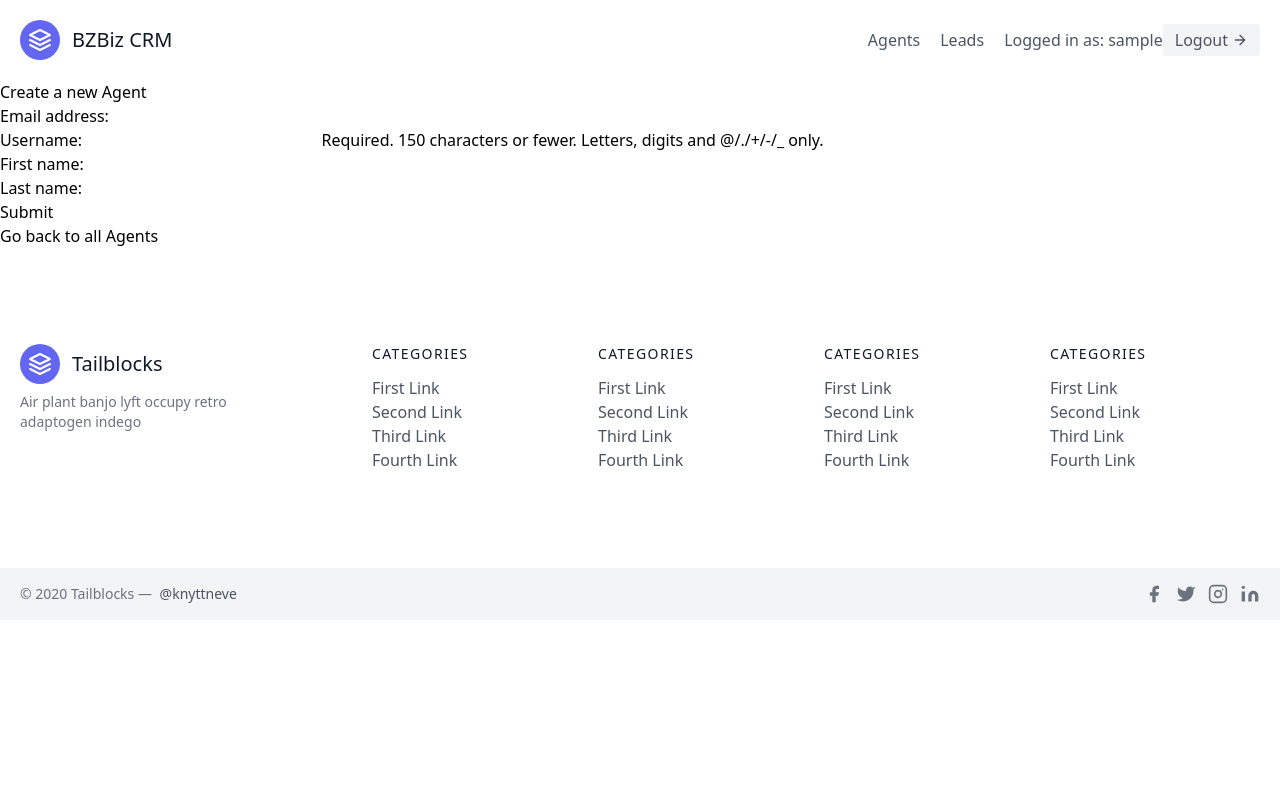
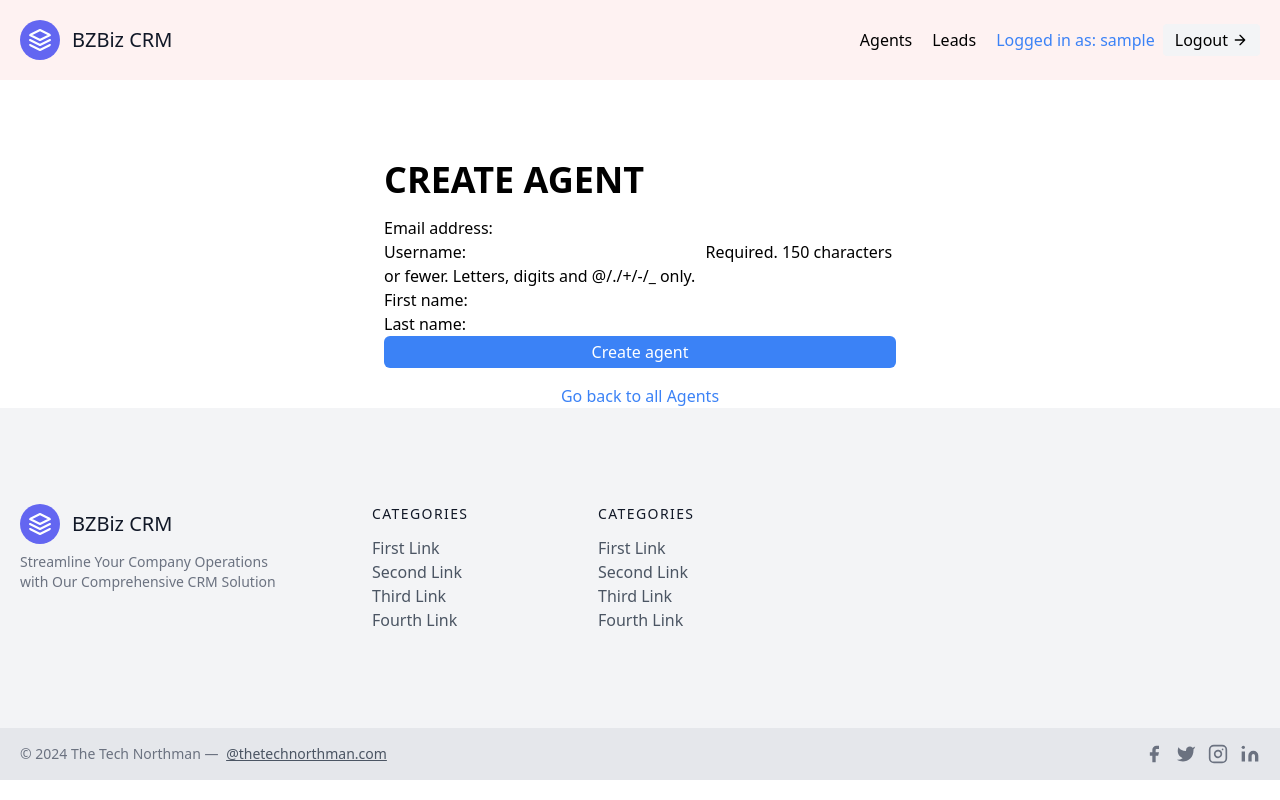
Before and after one commit to HongDucAnhNguyen/BZBiz-CRM, a Django app: page /agents/create/ in a window 1280 px wide. Run offline with Django 3.2, Linux system fonts and the light colour scheme; the visitor is signed in with stand-in values (Sample User, id 1); some libraries are stand-ins or nearby versions.

Commit message:
styling touchups

```diff
--- a/agents/templates/agents/agents_create.html
+++ b/agents/templates/agents/agents_create.html
@@ -1,15 +1,22 @@
 {% extends 'base.html' %}
+{% load tailwind_filters %}
+
 {% block content %}
-<h3>
-    Create a new Agent
-</h3>
+<div class="max-w-lg mx-auto mt-20">
+    <h1 class="text-4xl mb-4 font-bold dark:text-white">CREATE AGENT</h1>
 
-<form method="POST">
-    {% csrf_token %}
-    {{form.as_p}}
-    <input type="submit">
-</form>
-<a href="{% url 'agents:all_agents' %}">
-    Go back to all Agents
-</a>
+    <form method="POST">
+        {% csrf_token %}
+        {{form | crispy}}
+        <button type="submit" class="w-full bg-blue-500
+        hover:bg-blue-500 px-3 py-1 rounded-md text-white">Create agent
+        </button>
+    </form>
+</div>
+<div class="text-center mt-4">
+    <a class="text-blue-500" href="{% url 'agents:all_agents' %}">
+        Go back to all Agents
+    </a>
+</div>
+
 {% endblock content%}
--- a/agents/views.py
+++ b/agents/views.py
@@ -1,11 +1,16 @@
-from django.shortcuts import render, reverse
+from django.shortcuts import reverse
 from django.views.generic import (
     TemplateView, ListView, DetailView, UpdateView, DeleteView, CreateView)
-from django.contrib.auth.mixins import LoginRequiredMixin
 from .forms import AgentModelForm
 from leads.models import Agent
 from .utils import OrganizerRoleCheckerAndLoginRequiredMixin, CustomRawPasswordGenerator
 from django.core.mail import send_mail
+import environ
+
+env = environ.Env(
+    # set casting, default value
+    DEBUG=(bool, False)
+)
 
 
 class AllAgentsView(OrganizerRoleCheckerAndLoginRequiredMixin, ListView):
@@ -55,7 +60,7 @@
             subject="You are invited to be an agent",
             message=("Hello staff, you were added as an agent on the system. Please log in to start"
                      "working"),
-            from_email="bzbizcrm@mail.com",
+            from_email=env("DEFAULT_FROM_EMAIL"),
             recipient_list=[user_account_for_agent_user.email]
         )
 
--- a/bzbizcrm/settings.py
+++ b/bzbizcrm/settings.py
@@ -144,6 +144,7 @@
 
 AUTH_USER_MODEL = 'leads.CustomUser'
 EMAIL_BACKEND = "django.core.mail.backends.console.EmailBackend"
+
 LOGIN_REDIRECT_URL = '/'
 LOGOUT_REDIRECT_URL = '/'
 LOGIN_URL = '/login'
--- a/templates/base.html
+++ b/templates/base.html
@@ -15,12 +15,24 @@
 </head>
 <body>
 
-<div class="max-w-7xl mx-auto">
+<div class=" bg-red-50">
+    <div class="max-w-7xl mx-auto">
+
     {% include 'navbar.html' %}
+    </div>
+
+</div>
+
+
     {% block content %}
     {% endblock content%}
-    {% include 'footer.html' %}
+
 </div>
+
+{% include 'footer.html' %}
+
+
+
 
 
 </body>
--- a/templates/footer.html
+++ b/templates/footer.html
@@ -1,13 +1,16 @@
-<footer class="text-gray-600 body-font">
+<footer class="text-gray-600 body-font bg-gray-100">
     <div class="container px-5 py-24 mx-auto flex md:items-center lg:items-start md:flex-row md:flex-nowrap flex-wrap flex-col">
         <div class="w-64 flex-shrink-0 md:mx-0 mx-auto text-center md:text-left">
             <a class="flex title-font font-medium items-center md:justify-start justify-center text-gray-900">
-        <svg xmlns="http://www.w3.org/2000/svg" fill="none" stroke="currentColor" stroke-linecap="round" stroke-linejoin="round" stroke-width="2" class="w-10 h-10 text-white p-2 bg-indigo-500 rounded-full" viewBox="0 0 24 24">
+                <svg xmlns="http://www.w3.org/2000/svg" fill="none" stroke="currentColor" stroke-linecap="round"
+                     stroke-linejoin="round" stroke-width="2"
+                     class="w-10 h-10 text-white p-2 bg-indigo-500 rounded-full" viewBox="0 0 24 24">
                     <path d="M12 2L2 7l10 5 10-5-10-5zM2 17l10 5 10-5M2 12l10 5 10-5"></path>
                 </svg>
-        <span class="ml-3 text-xl">Tailblocks</span>
+                <span class="ml-3 text-xl">BZBiz CRM</span>
             </a>
-      <p class="mt-2 text-sm text-gray-500">Air plant banjo lyft occupy retro adaptogen indego</p>
+            <p class="mt-2 text-sm text-gray-500">Streamline Your Company Operations with Our Comprehensive CRM
+                Solution</p>
         </div>
         <div class="flex-grow flex flex-wrap md:pl-20 -mb-10 md:mt-0 mt-10 md:text-left text-center">
             <div class="lg:w-1/4 md:w-1/2 w-full px-4">
@@ -44,67 +47,42 @@
                     </li>
                 </nav>
             </div>
-      <div class="lg:w-1/4 md:w-1/2 w-full px-4">
-        <h2 class="title-font font-medium text-gray-900 tracking-widest text-sm mb-3">CATEGORIES</h2>
-        <nav class="list-none mb-10">
-          <li>
-            <a class="text-gray-600 hover:text-gray-800">First Link</a>
-          </li>
-          <li>
-            <a class="text-gray-600 hover:text-gray-800">Second Link</a>
-          </li>
-          <li>
-            <a class="text-gray-600 hover:text-gray-800">Third Link</a>
-          </li>
-          <li>
-            <a class="text-gray-600 hover:text-gray-800">Fourth Link</a>
-          </li>
-        </nav>
-      </div>
-      <div class="lg:w-1/4 md:w-1/2 w-full px-4">
-        <h2 class="title-font font-medium text-gray-900 tracking-widest text-sm mb-3">CATEGORIES</h2>
-        <nav class="list-none mb-10">
-          <li>
-            <a class="text-gray-600 hover:text-gray-800">First Link</a>
-          </li>
-          <li>
-            <a class="text-gray-600 hover:text-gray-800">Second Link</a>
-          </li>
-          <li>
-            <a class="text-gray-600 hover:text-gray-800">Third Link</a>
-          </li>
-          <li>
-            <a class="text-gray-600 hover:text-gray-800">Fourth Link</a>
-          </li>
-        </nav>
+
+
         </div>
     </div>
-  </div>
-  <div class="bg-gray-100">
-    <div class="container mx-auto py-4 px-5 flex flex-wrap flex-col sm:flex-row">
-      <p class="text-gray-500 text-sm text-center sm:text-left">© 2020 Tailblocks —
-        <a href="https://twitter.com/knyttneve" rel="noopener noreferrer" class="text-gray-600 ml-1" target="_blank">@knyttneve</a>
+    <div class="bg-gray-200  ">
+
+        <div class="container  mx-auto py-4 px-5 flex flex-wrap flex-col sm:flex-row">
+            <p class="text-gray-500 text-sm text-center sm:text-left">© 2024 The Tech Northman —
+                <a href="https://thetechnorthman.com" rel="noopener noreferrer" class="text-gray-600 ml-1 underline"
+                   target="_blank">@thetechnorthman.com</a>
             </p>
             <span class="inline-flex sm:ml-auto sm:mt-0 mt-2 justify-center sm:justify-start">
             <a class="text-gray-500">
-          <svg fill="currentColor" stroke-linecap="round" stroke-linejoin="round" stroke-width="2" class="w-5 h-5" viewBox="0 0 24 24">
+              <svg fill="currentColor" stroke-linecap="round" stroke-linejoin="round" stroke-width="2" class="w-5 h-5"
+                   viewBox="0 0 24 24">
                 <path d="M18 2h-3a5 5 0 00-5 5v3H7v4h3v8h4v-8h3l1-4h-4V7a1 1 0 011-1h3z"></path>
               </svg>
             </a>
         <a class="ml-3 text-gray-500">
-          <svg fill="currentColor" stroke-linecap="round" stroke-linejoin="round" stroke-width="2" class="w-5 h-5" viewBox="0 0 24 24">
+          <svg fill="currentColor" stroke-linecap="round" stroke-linejoin="round" stroke-width="2" class="w-5 h-5"
+               viewBox="0 0 24 24">
             <path d="M23 3a10.9 10.9 0 01-3.14 1.53 4.48 4.48 0 00-7.86 3v1A10.66 10.66 0 013 4s-4 9 5 13a11.64 11.64 0 01-7 2c9 5 20 0 20-11.5a4.5 4.5 0 00-.08-.83A7.72 7.72 0 0023 3z"></path>
           </svg>
         </a>
         <a class="ml-3 text-gray-500">
-          <svg fill="none" stroke="currentColor" stroke-linecap="round" stroke-linejoin="round" stroke-width="2" class="w-5 h-5" viewBox="0 0 24 24">
+          <svg fill="none" stroke="currentColor" stroke-linecap="round" stroke-linejoin="round" stroke-width="2"
+               class="w-5 h-5" viewBox="0 0 24 24">
             <rect width="20" height="20" x="2" y="2" rx="5" ry="5"></rect>
             <path d="M16 11.37A4 4 0 1112.63 8 4 4 0 0116 11.37zm1.5-4.87h.01"></path>
           </svg>
         </a>
         <a class="ml-3 text-gray-500">
-          <svg fill="currentColor" stroke="currentColor" stroke-linecap="round" stroke-linejoin="round" stroke-width="0" class="w-5 h-5" viewBox="0 0 24 24">
-            <path stroke="none" d="M16 8a6 6 0 016 6v7h-4v-7a2 2 0 00-2-2 2 2 0 00-2 2v7h-4v-7a6 6 0 016-6zM2 9h4v12H2z"></path>
+          <svg fill="currentColor" stroke="currentColor" stroke-linecap="round" stroke-linejoin="round" stroke-width="0"
+               class="w-5 h-5" viewBox="0 0 24 24">
+            <path stroke="none"
+                  d="M16 8a6 6 0 016 6v7h-4v-7a2 2 0 00-2-2 2 2 0 00-2 2v7h-4v-7a6 6 0 016-6zM2 9h4v12H2z"></path>
             <circle cx="4" cy="4" r="2" stroke="none"></circle>
           </svg>
         </a>
--- a/templates/navbar.html
+++ b/templates/navbar.html
@@ -1,4 +1,4 @@
-<header class="text-gray-600 body-font">
+<header class="text-white-600 body-font 	 ">
     <div class="container mx-auto flex flex-wrap p-5 flex-col md:flex-row items-center">
         <a href="/" class="flex title-font font-medium items-center text-gray-900 mb-4 md:mb-0">
             <svg xmlns="http://www.w3.org/2000/svg" fill="none" stroke="currentColor" stroke-linecap="round"
@@ -26,7 +26,7 @@
             {% endif %}
         </nav>
         {% if request.user.is_authenticated %}
-        <p>Logged in as: {{request.user.username}}</p>
+        <p class="mr-2 text-blue-500">Logged in as: {{request.user.username}}</p>
         <a href="{% url 'logout' %}"
            class="inline-flex items-center bg-gray-100 border-0 py-1 px-3 focus:outline-none hover:bg-gray-200 rounded text-base mt-4 md:mt-0">
             Logout
--- a/templates/registration/password_reset_done.html
+++ b/templates/registration/password_reset_done.html
@@ -1,6 +1,9 @@
 {% extends 'base.html' %}
 
 {% block content %}
-<h1>We sent you an email to reset your password</h1>
+
+<div class="max-w-lg mx-auto mt-20">
+    <h1>Please check your mail inbox. We sent you an email to reset your password</h1>
+</div>
 
 {% endblock content%}
```
Also changed, not shown: agents/templates/agents/agent_delete.html (+27 -11 lines), agents/templates/agents/agent_detail.html (+15 -5 lines), agents/templates/agents/agent_update.html (+6 -1 lines), leads/templates/leads/all_lead_statuses.html (+12 -6 lines), leads/templates/leads/all_leads.html (+12 -6 lines), leads/templates/leads/lead_create.html (+20 -11 lines), leads/templates/leads/lead_status_update.html (+5 -3 lines), leads/templates/leads/lead_update.html (+7 -8 lines), templates/homepage.html (+6 -4 lines), templates/registration/login.html (+7 -4 lines), templates/registration/password_reset_form.html (+15 -8 lines), templates/registration/signup.html (+7 -4 lines), static/images/hero-img.jpg (added). Lines whose indentation alone changed are shown as unchanged.
